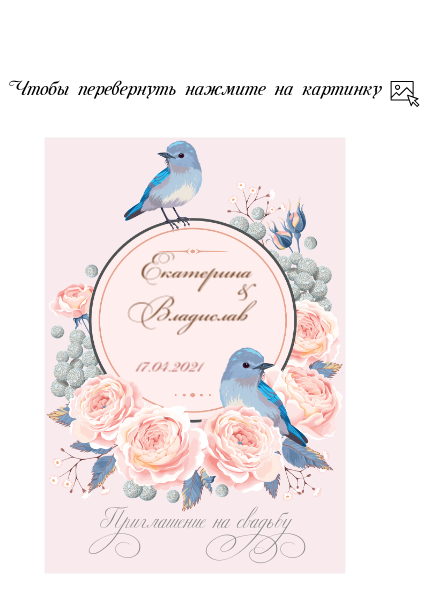
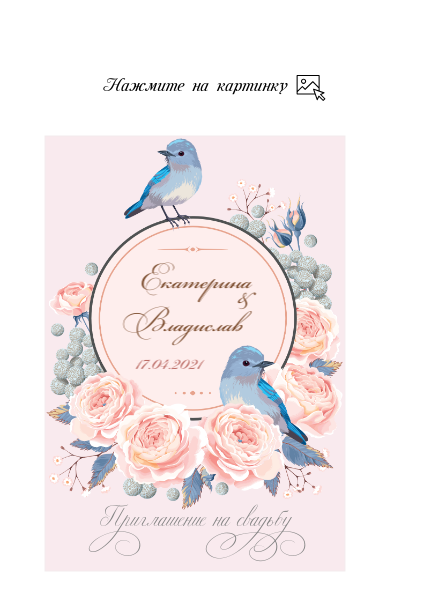
Before and after one commit to vmolchanov/wedding-invitation, a website: page index.html in a window 390 px wide. Shown: the whole page, 421 px wide, since content can reach past the window. Drawn offline with Linux system fonts and the light colour scheme.

Commit message:
Поправлены отступы + изменен текст подсказки

```diff
--- a/css/style.css
+++ b/css/style.css
@@ -63,7 +63,7 @@ body {
 
 .hint {
     margin-bottom: 40px;
-    font-size: 18px;
+    font-size: 20px;
     text-align: center;
     line-height: 30px;
     animation: flash linear 1s infinite;
@@ -116,18 +116,18 @@ body {
 }
 
 .front-name-bride {
-    top: 165px;
+    top: 190px;
     left: 190px;
 }
 
 .front-name-ampersand {
-    top: 198px;
+    top: 220px;
     left: 215px;
 }
 
 .front-name-groom {
-    top: 250px;
-    left: 165px;
+    top: 275px;
+    left: 155px;
 }
 
 .front-date {
@@ -224,10 +224,26 @@ body {
         transform: scale(0.75);
         transform-origin: center top;
     }
+
+    .hint {
+        font-size: 18px;
+    }
+
+    .hint-icon::after {
+        top: 10px;
+    }
 }
 
 @media (max-width: 450px) {
     .card {
         transform: scale(0.5);
     }
+
+    .hint {
+        font-size: 16px;
+    }
+
+    .hint-icon::after {
+        top: 7px;
+    }
 }
--- a/index.html
+++ b/index.html
@@ -11,7 +11,7 @@
 </head>
 <body>
     <main>
-        <p class="hint">Чтобы перевернуть нажмите на картинку<span class="hint-icon"></span></p>
+        <p class="hint">Нажмите на картинку<span class="hint-icon"></span></p>
         <div class="container">
             <div class="card" id="card">
                 <div class="front">
```
